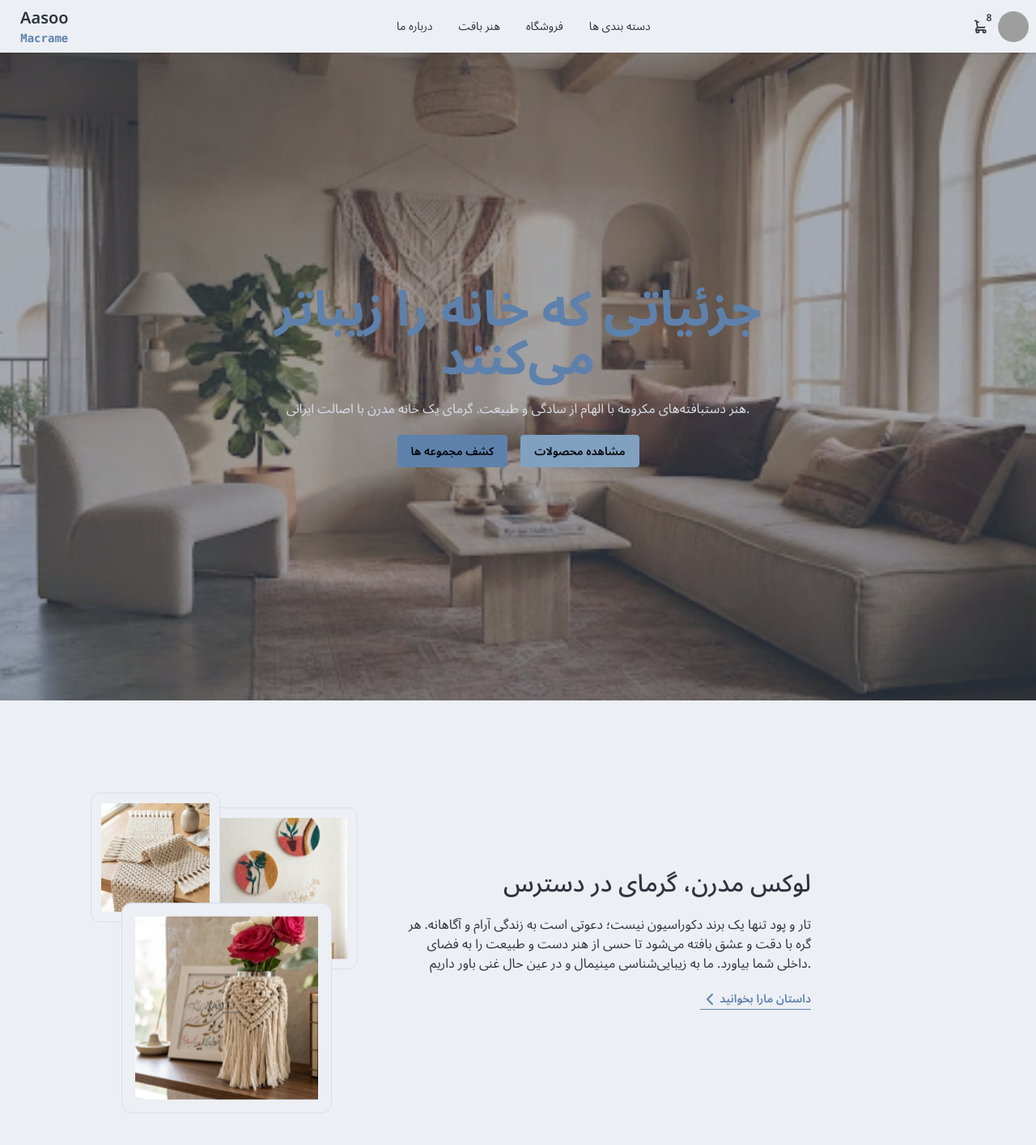
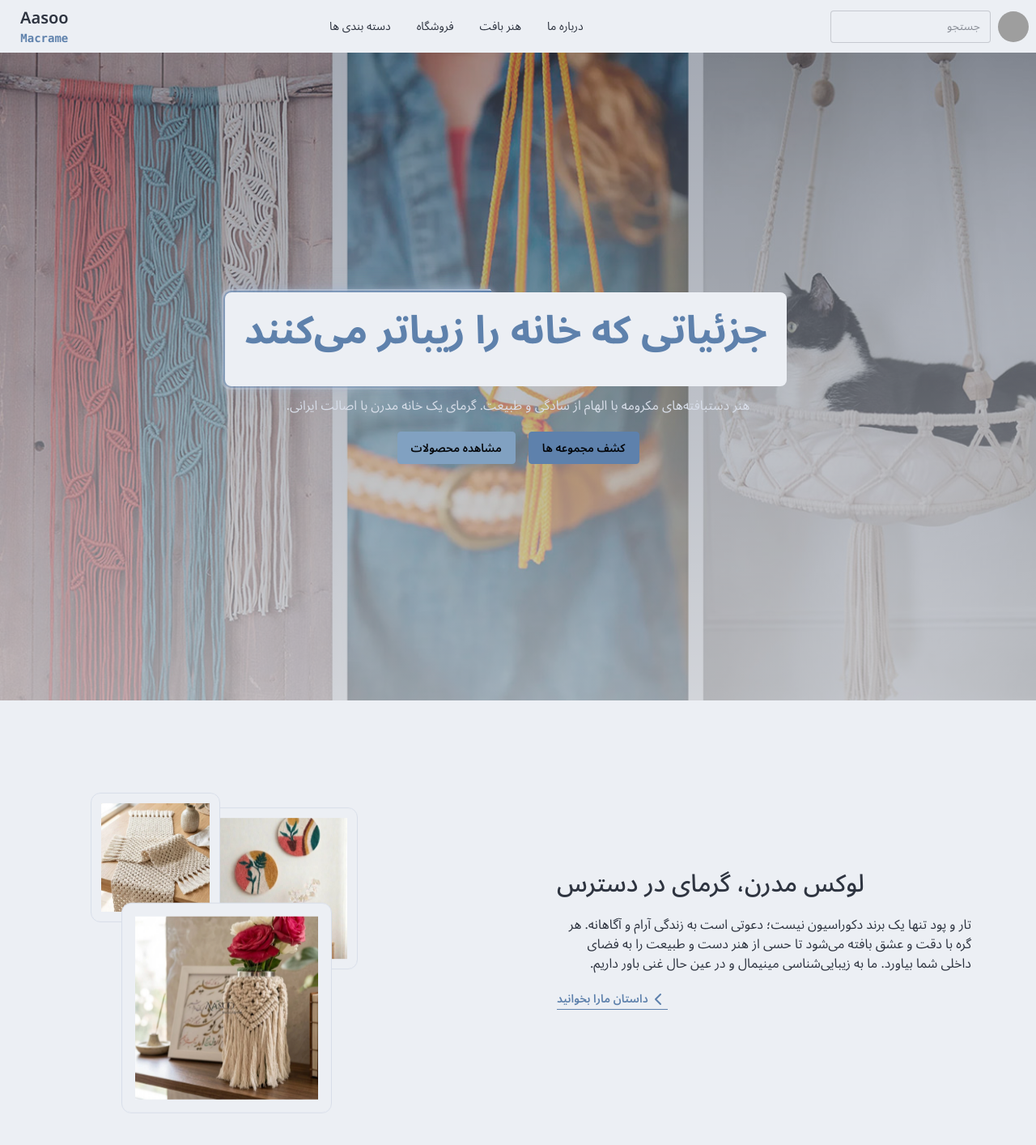
Before and after one commit to Abolfazl-Edalati/aasoo-macrame, a React (Vite) app: page / in a window 1280 px wide. Shown: the top 1414 px of the page at 81% size. Built offline with nearby package versions, Linux system fonts and the light colour scheme; grey boxes are pictures that could not be loaded.

Commit message:
Fix HTML direction

```diff
--- a/src/App.tsx
+++ b/src/App.tsx
@@ -1,4 +1,5 @@
 import "./App.css";
+import Collections from "./components/Collections";
 import HeroSection from "./components/HeroSection";
 import NavBar from "./components/NavBar";
 import Story from "./components/Story";
@@ -9,6 +10,7 @@ function App() {
       <NavBar />
       <HeroSection />
       <Story />
+      <Collections />
     </div>
   );
 }
--- a/src/components/HeroSection.tsx
+++ b/src/components/HeroSection.tsx
@@ -1,20 +1,29 @@
-import heroBg from "../assets/images/hero.webp";
+import heroBg from "../assets/images/hero.jpg";
 
 const HeroSection = () => {
   return (
     <div
-      className="hero min-h-screen"
+      className="hero min-h-screen relative"
       style={{
         backgroundImage: `url(${heroBg})`,
       }}
     >
+      <div className="absolute bottom-0 inset-x-0 h-full bg-linear-to-t from-white/50 to-transparent"></div>
       <div className="hero-overlay"></div>
       <div className="hero-content text-neutral-content text-center">
         <div className="max-w-2xl">
-          <h1 className="mb-5 text-6xl font-bold text-primary">
-            جزئیاتی که خانه را زیباتر می‌کنند
-          </h1>
-          <p className="mb-5">
+          <div className="aura">
+            <div className="aura text-primary">
+              <div className="card bg-base-100 text-base-content">
+                <div className="card-body">
+                  <h1 className="mb-5 text-5xl text-nowrap font-bold text-primary">
+                    جزئیاتی که خانه را زیباتر می‌کنند
+                  </h1>{" "}
+                </div>
+              </div>
+            </div>
+          </div>
+          <p className="mb-5 mt-2">
             هنر دستبافته‌های مکرومه با الهام از سادگی و طبیعت. گرمای یک خانه
             مدرن با اصالت ایرانی.
           </p>
--- a/src/components/NavBar.tsx
+++ b/src/components/NavBar.tsx
@@ -1,10 +1,41 @@
 const NavBar = () => {
   return (
     <div className="navbar bg-base-100 shadow-sm flex justify-between">
-      <div className="">
-        <a className="btn btn-ghost text-xl flex flex-col items-center gap-0">
-          Aasoo <span className="text-primary text-sm font-mono">Macrame</span>
-        </a>
+      <div className="flex gap-2">
+        <div className="dropdown dropdown-end">
+          <div
+            tabIndex={0}
+            role="button"
+            className="btn btn-ghost btn-circle avatar"
+          >
+            <div className="w-10 rounded-full">
+              <img
+                alt="Tailwind CSS Navbar component"
+                src="https://img.daisyui.com/images/stock/photo-1534528741775-53994a69daeb.webp"
+              />
+            </div>
+          </div>
+
+          <ul className="menu menu-sm dropdown-content bg-base-100 rounded-box right-0 z-1 mt-3 w-52 p-2 shadow">
+            <li>
+              <a className="justify-between">
+                Profile
+                <span className="badge">New</span>
+              </a>
+            </li>
+            <li>
+              <a>Settings</a>
+            </li>
+            <li>
+              <a>Logout</a>
+            </li>
+          </ul>
+        </div>
+        <input
+          type="text"
+          placeholder="جستجو"
+          className="input w-24 md:w-auto"
+        />
       </div>
       <ul className="menu menu-horizontal gap-2 px-1">
         <li>
@@ -21,71 +52,9 @@ const NavBar = () => {
         </li>
       </ul>
       <div className="">
-        <div className="dropdown dropdown-end">
-          <div tabIndex={0} role="button" className="btn btn-ghost btn-circle">
-            <div className="indicator">
-              <svg
-                xmlns="http://www.w3.org/2000/svg"
-                className="h-5 w-5"
-                fill="none"
-                viewBox="0 0 24 24"
-                stroke="currentColor"
-              >
-                {" "}
-                <path
-                  strokeLinecap="round"
-                  strokeLinejoin="round"
-                  strokeWidth="2"
-                  d="M3 3h2l.4 2M7 13h10l4-8H5.4M7 13L5.4 5M7 13l-2.293 2.293c-.63.63-.184 1.707.707 1.707H17m0 0a2 2 0 100 4 2 2 0 000-4zm-8 2a2 2 0 11-4 0 2 2 0 014 0z"
-                />{" "}
-              </svg>
-              <span className="badge badge-sm indicator-item">8</span>
-            </div>
-          </div>
-          <div
-            tabIndex={0}
-            className="card card-sm dropdown-content bg-base-100 z-1 mt-3 w-52 shadow"
-          >
-            <div className="card-body">
-              <span className="text-lg font-bold">8 Items</span>
-              <span className="text-info">Subtotal: $999</span>
-              <div className="card-actions">
-                <button className="btn btn-primary btn-block">View cart</button>
-              </div>
-            </div>
-          </div>
-        </div>
-        <div className="dropdown dropdown-end">
-          <div
-            tabIndex={0}
-            role="button"
-            className="btn btn-ghost btn-circle avatar"
-          >
-            <div className="w-10 rounded-full">
-              <img
-                alt="Tailwind CSS Navbar component"
-                src="https://img.daisyui.com/images/stock/photo-1534528741775-53994a69daeb.webp"
-              />
-            </div>
-          </div>
-          <ul
-            tabIndex={-1}
-            className="menu menu-sm dropdown-content bg-base-100 rounded-box z-1 mt-3 w-52 p-2 shadow"
-          >
-            <li>
-              <a className="justify-between">
-                Profile
-                <span className="badge">New</span>
-              </a>
-            </li>
-            <li>
-              <a>Settings</a>
-            </li>
-            <li>
-              <a>Logout</a>
-            </li>
-          </ul>
-        </div>
+        <a className="btn btn-ghost text-xl flex flex-col items-center gap-0">
+          Aasoo <span className="text-primary text-sm font-mono">Macrame</span>
+        </a>
       </div>
     </div>
   );
--- a/src/components/Story.tsx
+++ b/src/components/Story.tsx
@@ -5,7 +5,23 @@ import product2 from "../assets/images/product-2.webp";
 
 const Story = () => {
   return (
-    <div className="flex text-right items-center gap-10 p-20">
+    <div className="flex text-right items-center justify-between gap-10 p-20">
+      <div className="flex flex-col gap-5 max-w-lg items-end">
+        <h4 className="font-medium text-3xl">لوکس مدرن، گرمای در دسترس</h4>
+        <p>
+          تار و پود تنها یک برند دکوراسیون نیست؛ دعوتی است به زندگی آرام و
+          آگاهانه. هر گره با دقت و عشق بافته می‌شود تا حسی از هنر دست و طبیعت را
+          به فضای داخلی شما بیاورد. ما به زیبایی‌شناسی مینیمال و در عین حال غنی
+          باور داریم.
+        </p>
+        <a
+          href="#"
+          className="flex items-center text-sm font-semibold border-b w-fit text-primary"
+        >
+          <ChevronLeftIcon />
+          داستان مارا بخوانید
+        </a>
+      </div>
       <div className="relative h-[430px] w-[370px] shrink-0">
         {/* Small - left */}
         <div
@@ -43,22 +59,6 @@ const Story = () => {
           />
         </div>
       </div>
-      <div className="flex flex-col gap-5 max-w-lg items-end">
-        <h4 className="font-medium text-3xl">لوکس مدرن، گرمای در دسترس</h4>
-        <p>
-          تار و پود تنها یک برند دکوراسیون نیست؛ دعوتی است به زندگی آرام و
-          آگاهانه. هر گره با دقت و عشق بافته می‌شود تا حسی از هنر دست و طبیعت را
-          به فضای داخلی شما بیاورد. ما به زیبایی‌شناسی مینیمال و در عین حال غنی
-          باور داریم.
-        </p>
-        <a
-          href="#"
-          className="flex items-center text-sm font-semibold border-b w-fit text-primary"
-        >
-          <ChevronLeftIcon />
-          داستان مارا بخوانید
-        </a>
-      </div>
     </div>
   );
 };
--- a/src/index.css
+++ b/src/index.css
@@ -6,6 +6,9 @@
     light --default,
     lemonade,
     nord;
+}
+html {
+  direction: rtl;
 }
 
 body {
```
Also changed, not shown: src/assets/images/hero.jpg (added), src/assets/images/logo.jpg (deleted).
